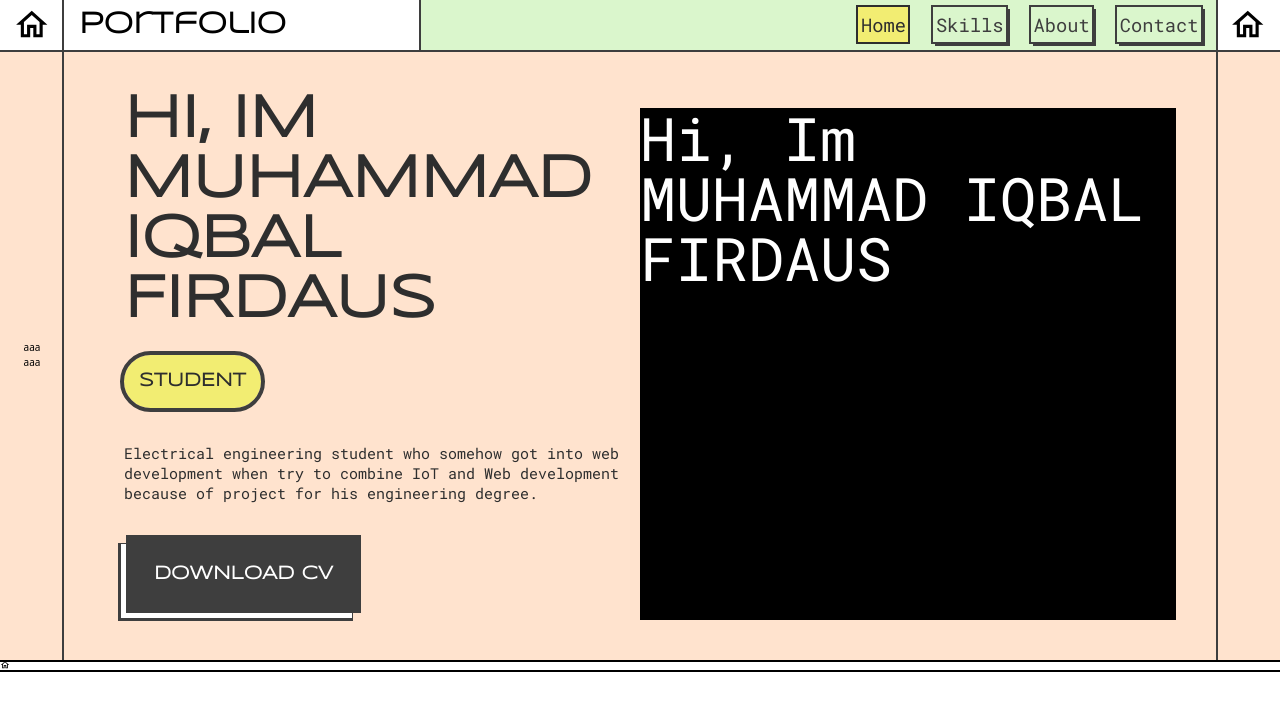
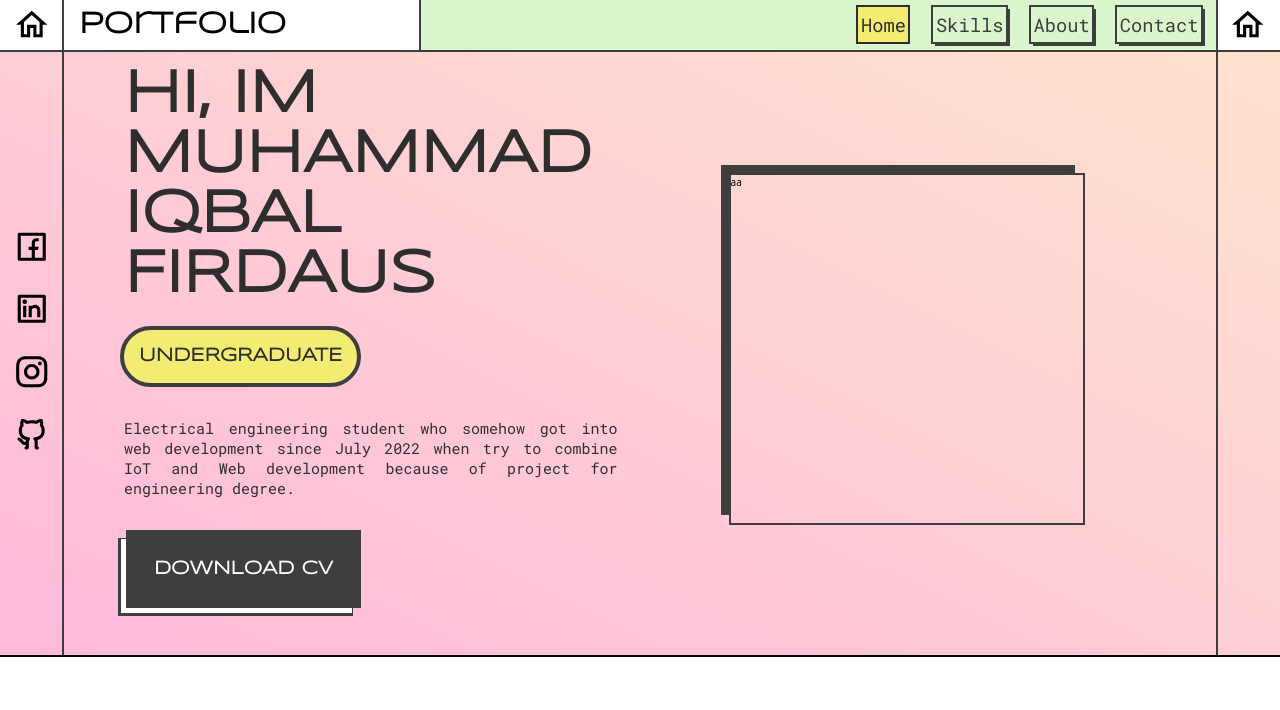
Before and after one commit to ikbakk/web-portofolio, a React (Vite) app: page /about in a window 1280 px wide. Shown: the top 710 px of the page. Built offline with nearby package versions, Linux system fonts and the light colour scheme.

Commit message:
add homepage

```diff
--- a/src/components/Home/index.jsx
+++ b/src/components/Home/index.jsx
@@ -1,39 +1,55 @@
 import React from "react";
 import { MdOutlineHome } from "react-icons/md";
+import {
+  RiFacebookBoxLine,
+  RiLinkedinBoxLine,
+  RiInstagramLine,
+  RiGithubLine,
+} from "react-icons/ri";
+import PhotoStack from "../photoStack";
 
 const Home = () => {
   const icon = [
-    { name: "aaa", url: "aaaa" },
-    { name: "bbbb", url: "bbbb" },
+    { name: <RiFacebookBoxLine />, url: "https://facebook.com/ikbako" },
+    { name: <RiLinkedinBoxLine />, url: "https://linkedin.com/in/ikbak" },
+    { name: <RiInstagramLine />, url: "https://instagram.com/ikbakkk" },
+    { name: <RiGithubLine />, url: "https://github.com/ikbakk" },
   ];
 
   const name = "MUHAMMAD IQBAL FIRDAUS";
   return (
-    <div className="relative top-20 flex h-screen flex-col">
-      <div className="relative flex flex-row  bg-paleSkin outline outline-2">
+    <div className="relative flex h-screen flex-col pt-10">
+      <div className="relative flex flex-row bg-gradient-to-bl from-paleSkin to-palePink outline outline-2">
         <div className="flex w-48 shrink-0 basis-5 items-center justify-center px-2">
-          <ul className="flex flex-col">
+          <ul className="flex flex-col space-y-10">
             {icon.map((item, id) => (
-              <li key={id}>{/* <MdOutlineHome size={38} /> */}aaa</li>
+              <li key={id}>
+                <a
+                  className="duration-300 sm:text-2xl md:text-4xl lg:text-6xl"
+                  href={item.url}
+                  target="_blank">
+                  {item.name}
+                </a>
+              </li>
             ))}
           </ul>
         </div>
         <div className="flex basis-90 outline outline-2 outline-fadeBlack">
-          <div className="m-8 flex basis-full flex-wrap space-y-7 p-8 md:flex-nowrap lg:flex-nowrap xl:flex-nowrap">
-            <div className="flex basis-1/2 flex-col space-y-6">
-              <h1 className="px-8 text-justify font-syncopate text-8xl font-extrabold text-primaryDark">
+          <div className="m-8 flex basis-full flex-wrap space-y-7 p-8 lg:flex-nowrap xl:flex-nowrap">
+            <div className="flex basis-full flex-col space-y-6 ">
+              <h1 className="px-8 text-left font-syncopate text-6xl font-extrabold text-primaryDark duration-300 md:text-6xl lg:text-8xl">
                 HI, IM<br></br>
                 {name}
               </h1>
               <div className="flex px-8 py-4">
-                <h3 className="rounded-full bg-primaryLight p-6 font-syncopate text-3xl font-extrabold text-primaryDark outline outline-4 outline-fadeBlack">
-                  STUDENT
+                <h3 className=" rounded-full bg-primaryLight p-4 font-syncopate font-extrabold text-primaryDark outline outline-2 outline-fadeBlack duration-300 sm:text-lg md:text-xl lg:p-6 lg:text-3xl lg:outline-4">
+                  UNDERGRADUATE
                 </h3>
               </div>
-              <p className="px-8 py-4 font-roboto-mono text-2xl text-primaryDark">
+              <p className="px-8 py-4 text-justify font-roboto-mono text-2xl text-primaryDark">
                 Electrical engineering student who somehow got into web
-                development when try to combine IoT and Web development because
-                of project for his engineering degree.
+                development since July 2022 when try to combine IoT and Web
+                development because of project for engineering degree.
               </p>
               <div className="flex px-10 py-4">
                 <div className="shadow-offset10l shadow-fadeBlack duration-200 hover:shadow-none">
@@ -43,21 +59,17 @@ const Home = () => {
                 </div>
               </div>
             </div>
-            <div className=" flex basis-1/2 bg-black">
-              <div>
-                <h1 className="font-roboto-mono text-8xl text-white">
-                  Hi, Im {name}
-                </h1>
+            <div className=" flex basis-full items-center justify-center p-2">
+              <div className="flex h-4/6 w-4/6 ">
+                <div className="h-full w-full shadow-offset9tl shadow-fadeBlack outline outline-2 outline-fadeBlack">
+                  aa
+                </div>
               </div>
             </div>
           </div>
         </div>
         <div className="flexshrink-0 basis-5"></div>
       </div>
-
-      <div className="flex outline outline-2">
-        <MdOutlineHome />
-      </div>
     </div>
   );
 };
--- a/src/components/Navbar/index.jsx
+++ b/src/components/Navbar/index.jsx
@@ -12,19 +12,15 @@ export default function NavBar() {
   const [navbar, setNavbar] = useState("Home");
   const icon = (navbar) => {
     if (navbar === "Home") {
-      return <MdOutlineHome className="sm:text-2xl md:text-4xl lg:text-6xl" />;
+      return <MdOutlineHome />;
     } else if (navbar === "Skills") {
-      return (
-        <MdOutlinePsychology className="sm:text-2xl md:text-4xl lg:text-6xl" />
-      );
+      return <MdOutlinePsychology />;
     } else if (navbar === "About") {
-      return <MdInfoOutline className="sm:text-2xl md:text-4xl lg:text-6xl" />;
+      return <MdInfoOutline />;
     } else if (navbar === "Contact") {
-      return (
-        <MdOutlineContacts className="sm:text-2xl md:text-4xl lg:text-6xl" />
-      );
+      return <MdOutlineContacts />;
     } else {
-      return <MdStarRate className="sm:text-2xl md:text-4xl lg:text-6xl" />;
+      return <MdStarRate />;
     }
   };
   const menu = [
@@ -36,7 +32,7 @@ export default function NavBar() {
 
   return (
     <nav className="fixed top-0 z-10 flex h-20 w-full flex-row bg-white outline outline-2 outline-fadeBlack">
-      <div className="flex shrink-0 grow-0 basis-5 items-center justify-center px-2">
+      <div className="flex shrink-0 grow-0 basis-5 items-center justify-center px-2 duration-300 sm:text-2xl md:text-4xl lg:text-6xl">
         {icon(navbar)}
       </div>
       <div className="flex basis-90 outline outline-2 outline-fadeBlack">
@@ -67,7 +63,7 @@ export default function NavBar() {
           </ul>
         </div>
       </div>
-      <div className="flex shrink-0 basis-5 items-center justify-center px-2">
+      <div className="flex shrink-0 basis-5 items-center justify-center px-2 duration-300 sm:text-2xl md:text-4xl lg:text-6xl">
         {icon(navbar)}
       </div>
     </nav>
--- /dev/null
+++ b/src/components/photoStack/index.jsx
@@ -0,0 +1,19 @@
+import React from "react";
+
+const PhotoStack = () => {
+  return (
+    <div className="h-full w-full outline">
+      <div className="outline-3 z-1 bg-paleViolet outline outline-fadeBlack">
+        a
+      </div>
+      <div className="outline-3 z-10  bg-paleGreen outline outline-fadeBlack">
+        b
+      </div>
+      <div className="outline-3 z-20 bg-primaryLight outline outline-fadeBlack">
+        c
+      </div>
+    </div>
+  );
+};
+
+export default PhotoStack;
--- a/tailwind.config.cjs
+++ b/tailwind.config.cjs
@@ -3,6 +3,9 @@ module.exports = {
   content: ["./index.html", "./src/**/*.{js,ts,jsx,tsx}"],
   theme: {
     extend: {
+      screens: {
+        xs: "480px",
+      },
       colors: {
         primaryDark: "#2E2E2E",
         primaryLight: "#F2ED72",
@@ -28,7 +31,21 @@ module.exports = {
       },
       boxShadow: {
         offset3: "3px 3px 0 1px",
+        offset3tl: "-3px -3px 0 1px",
+        offset4: "4px 4px 0 1px",
+        offset4tl: "-4px -4px 0 1px",
+        offset5: "5px 5px 0 1px",
+        offset5tl: "-5px -5px 0 1px",
+        offset6: "6px 6px 0 1px",
+        offset6tl: "-6px -6px 0 1px",
+        offset7: "7px 7px 0 1px",
+        offset7tl: "-7px -7px 0 1px",
+        offset8: "8px 8px 0 1px",
+        offset8tl: "-8px -8px 0 1px",
+        offset9: "9px 9px 0 1px",
+        offset9tl: "-9px -9px 0 1px",
         offset10: "10px 10px 0 2px",
+        offset10tl: "-10px -10px 0 2px",
         offset10l: "-8px 8px 0 3px",
         offset8l: "-7px 7px 0 1px",
       },
@@ -36,6 +53,9 @@ module.exports = {
         "-1": -1,
         1: 1,
       },
+      inset: {
+        "inset-x-35": "35% 35% 35% 35%",
+      },
     },
   },
   plugins: [],
```
